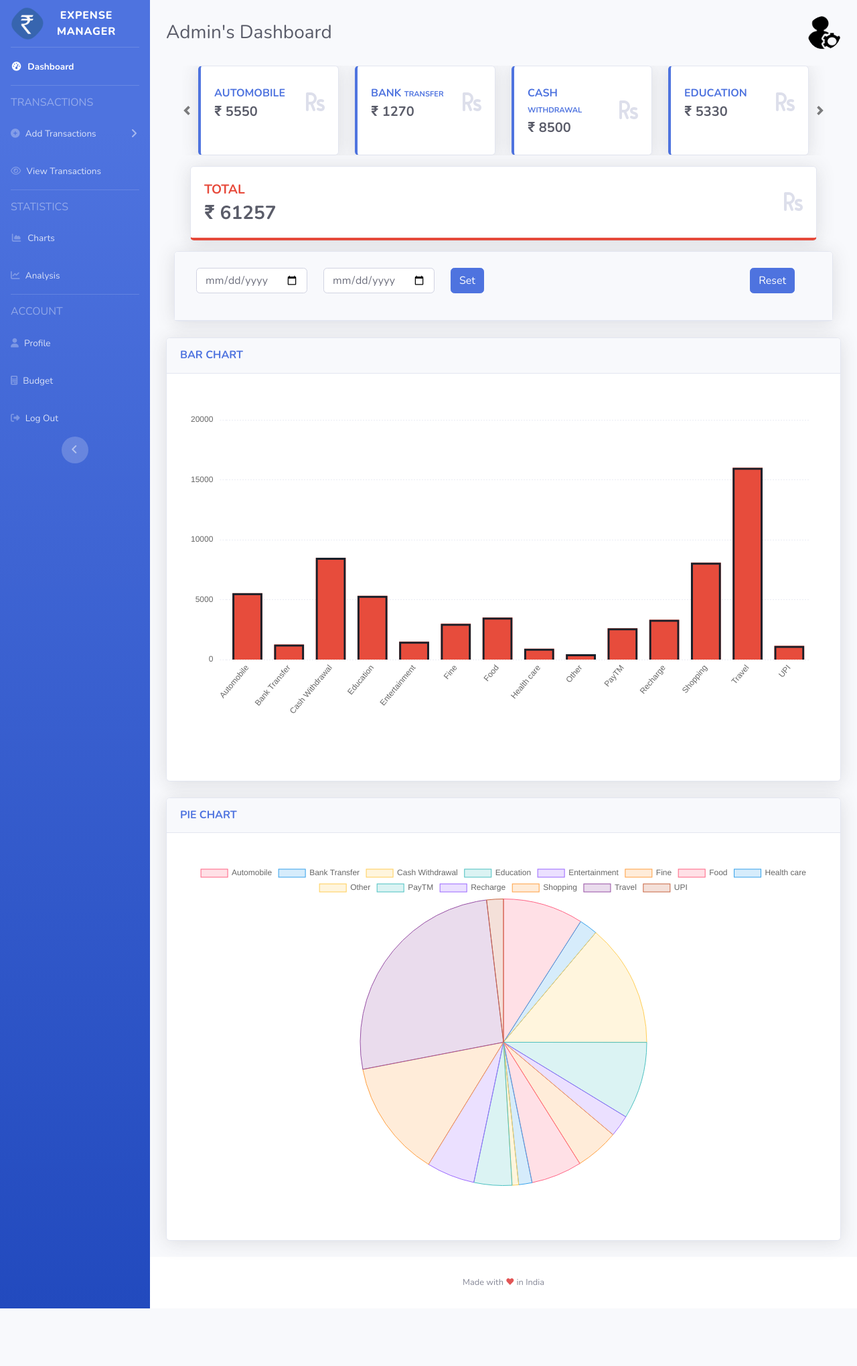
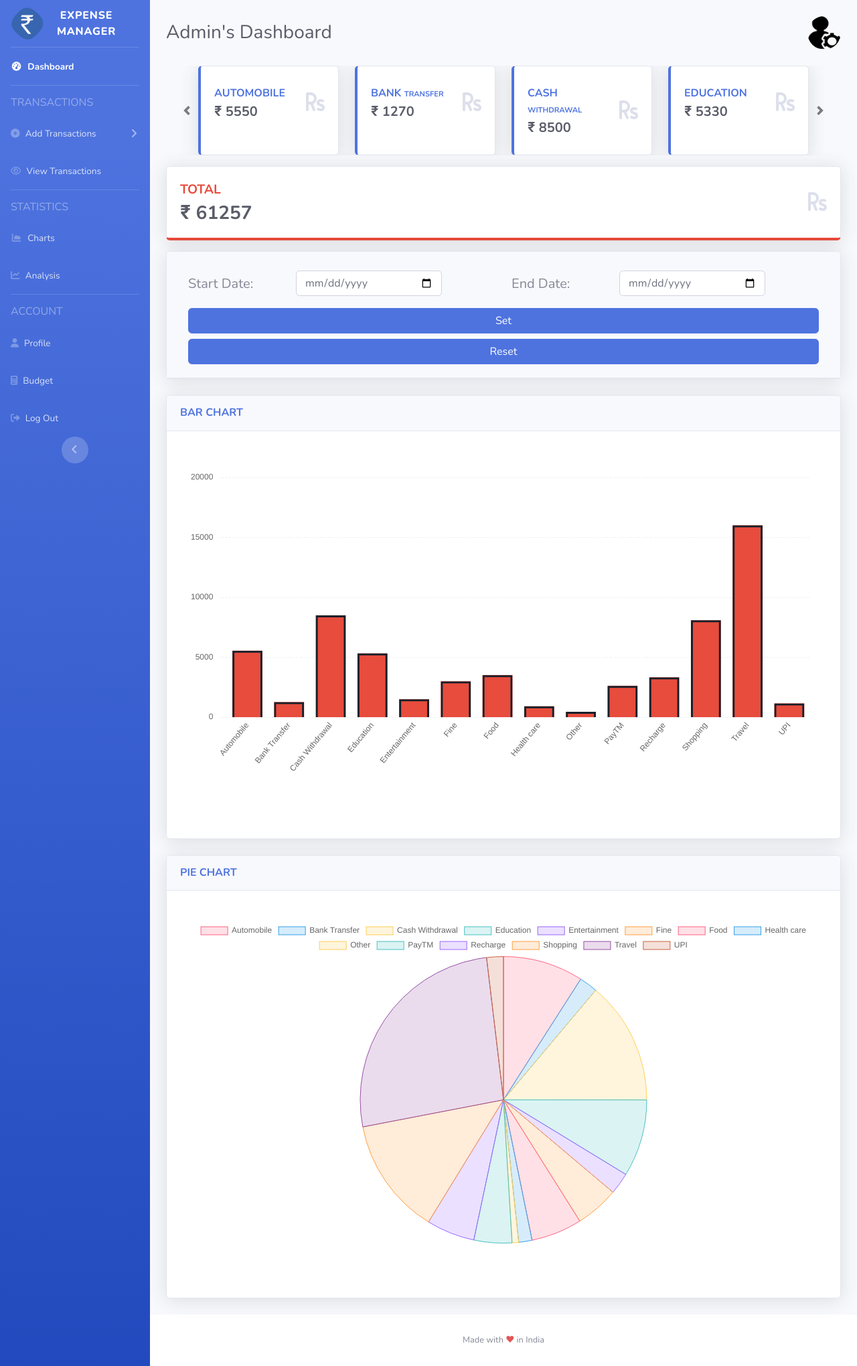
Before and after one commit to ramkrishnan6/project, a Django app: page /dashboard in a window 1280 px wide. Shown: the whole page at 67% size. Before the commit the page ends 1954 px from the top, so only its background shows below. Run offline with Django 3.2, Linux system fonts and the light colour scheme; a user stored in the database is signed in; data comes from the database, SQL or seed files in the repository; some libraries are stand-ins or nearby versions.

Commit message:
Update Datepicker on dashboard

```diff
--- a/templates/myapp/dashboard.html
+++ b/templates/myapp/dashboard.html
@@ -7,14 +7,15 @@
 <li class="nav-item active">
     <a class="nav-link" href="{% url 'dashboard' %}">
         <i class="fas fa-fw fa-tachometer-alt"></i>
-        <span>Dashboard</span></a>
+        <span>Dashboard</span>
+    </a>
 </li>
 {% endblock %}
 
 
-
 <style>
-        .carousel-control-prev, .carousel-control-next {
+    .carousel-control-prev, .carousel-control-next
+    {
           filter: invert(1);
     }
     .avatar {
@@ -23,14 +24,6 @@
           height: 50px;
           border-radius: 70%;
     }
-
-    #fa-angle-left, #fa-angle-right {
-    color: red;
-    }
-    #fa-angle-left, #fa-angle-right {
-        font-size: 7rem;
-        }  /* show it on small screens */
-
 </style>
 
 {% block content %}
@@ -55,7 +48,7 @@
                 <div id="carouselExampleIndicators" class="carousel slide" data-ride="carousel">
                     <div class="carousel-inner container-fluid">
                         <div class="carousel-item active">
-                            <div class="row ">
+                            <div class="row">
 
                                 <div class="col-lg-3">
                                     <div class="card border-left-primary shadow h-100 py-2">
@@ -1006,15 +999,11 @@
 
                     <a class="carousel-control-prev" href="#carouselExampleIndicators2" role="button"
                        data-slide="prev">
-<!--                        <span class="carousel-control-prev-icon icon1" aria-hidden="true"-->
-<!--                              style="border-right-width: 50px;"></span>-->
                         <i class="fas fa-angle-left" id="fa-angle-left"></i>
                         <span class="sr-only">Previous</span>
                     </a>
                     <a class="carousel-control-next" href="#carouselExampleIndicators2" role="button"
                        data-slide="next">
-<!--                        <span class="carousel-control-next-icon icon2" aria-hidden="true"-->
-<!--                              style="border-left-width: 50px;"></span>-->
                         <i class="fas fa-angle-right" id="fa-angle-right"></i>
                         <span class="sr-only">Next</span>
                     </a>
@@ -1023,20 +1012,16 @@
         </div>
     </div>
 
-
-
     <!-- SLIDER FOR CATEGORIES ENDS -->
-    <!------------------------------------------------------------------------------------------------------------------------->
+    <!----------------------------------------------------------------------------------------------------------------->
     <!-- TOTAL CARD STARTS -->
-    <div class="container-fluid">
     <div class="row">
-            <div class="col-sm-12">
         <!-- Total Card -->
         <div class="col-sm-12 col-lg-12">
             <div class="card border-bottom-danger shadow h-80 py-10 my-3">
                 <div class="card-body">
                     <div class="row no-gutters align-items-center">
-                                <div class="col mr-2">
+                        <div class="col ">
                             <div class="text-lg font-weight-bold text-danger text-uppercase mb-1">
                                 Total
                             </div>
@@ -1050,12 +1035,10 @@
             </div>
         </div>
     </div>
-        </div>
-    </div>
 
     <!-- TOTAL CARD ENDS -->
 
-<!------------------------------------------------------------------------------------------------------------------------------>
+    <!----------------------------------------------------------------------------------------------------------------->
 
     <!-- GRAPH AREA STARTS -->
 
@@ -1066,44 +1049,39 @@
         <!-- Area Chart -->
         <div class="col-xl-12 col-xs-12">
             {% if isEmpty == False %}
-            <div class="col-xl-12 col-xs-12">
-                <div class="card shadow d-flex mb-4">
-                    <div class="card-header py-3 flex-row align-items-center justify-content-between">
-                        <div class="mx-auto d-lg-block ">
-                            <div class="row justify-content-between">
-                                <form method="post" class="form-group px-4">
+            <div class="card shadow mb-4">
+                <div class="card-header ">
+
+                    <div class="col pt-2">
+                        <form method="post" class="form-group m-0">
                             {% csrf_token %}
-                                    <div class="row d-flex py-2">
-                                        <div class="col align-items-center">
-                                            <div>
-                                                <input class="form-control btn-user" name="startDate"
-                                                       placeholder="Start Date of Transaction"
-                                                       required type="date">
-                                            </div>
-                                        </div>
-                                        <div class="col align-items-center">
-                                            <div>
-                                                <input class="form-control btn-user" name="endDate"
-                                                       placeholder="End Date of Transaction"
-                                                       required type="date">
-                                            </div>
-                                        </div>
-                                        <div class="col align-items-center">
-                                            <button class="btn btn-primary mx-auto" name="setDateRange" type="submit" value="setDateRange">
+                            <div class="row my-2">
+                                <div class="col-lg-2  py-2">
+                                    <h5>Start Date:</h5>
+                                </div>
+                                <div class="col-lg-3  mb-1">
+                                    <input class="form-control btn-user" placeholder="Start Date of Transaction"
+                                           required type="date" name="startDate">
+                                </div>
+                                <div class="col"></div>
+                                <div class="col-lg-2  py-2">
+                                    <h5>End Date:</h5>
+                                </div>
+                                <div class="col-lg-3 mb-1">
+                                    <input class="form-control btn-user" placeholder="End Date of Transaction"
+                                           required type="date" name="endDate">
+                                </div>
+                                <div class="col"></div>
+                            </div>
+                                <button class="btn btn-primary btn btn-block my-1" name="setDateRange" type="submit" value="setDateRange">
                                     Set
                                 </button>
-                                        </div>
-                                    </div>
                         </form>
-                                <form method="get" class="form-group">
-                                    <div class="col py-2 pr-5">
-                                        <button formmethod="get"  class="btn btn-primary btn-block" name="reset" type="submit" value="reset">
+                        <form method="get">
+                                <button formmethod="get"  class="btn btn-primary btn-block my-2" name="reset" type="submit" value="reset">
                                     Reset
                                 </button>
-                                    </div>
                         </form>
-                            </div>
-                        </div>
                     </div>
                 </div>
             </div>
```
Also changed, not shown: templates/demo/dashboard.html (+31 -42 lines), templates/myapp/home.html (+6 -4 lines). Lines whose indentation alone changed are shown as unchanged.
